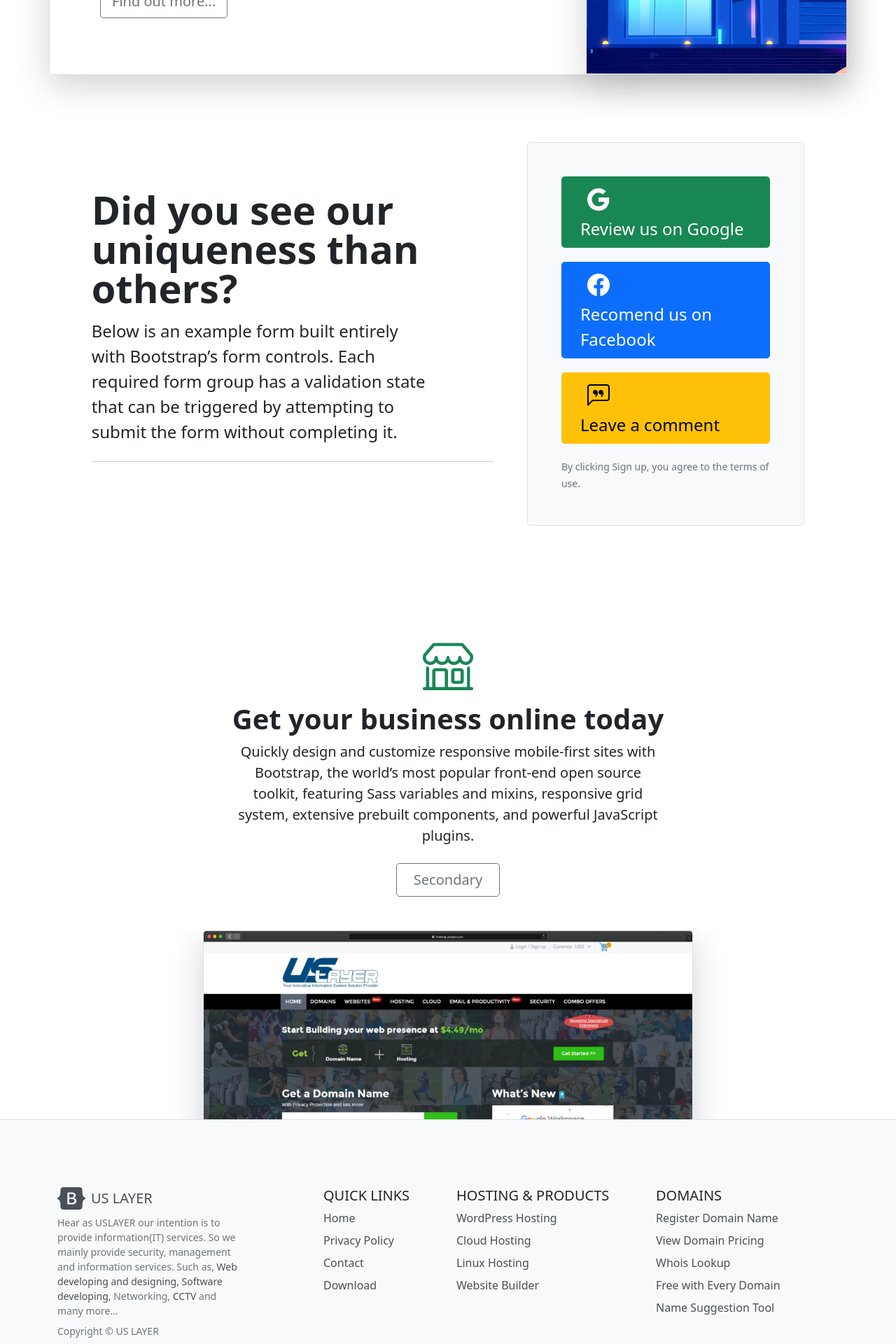
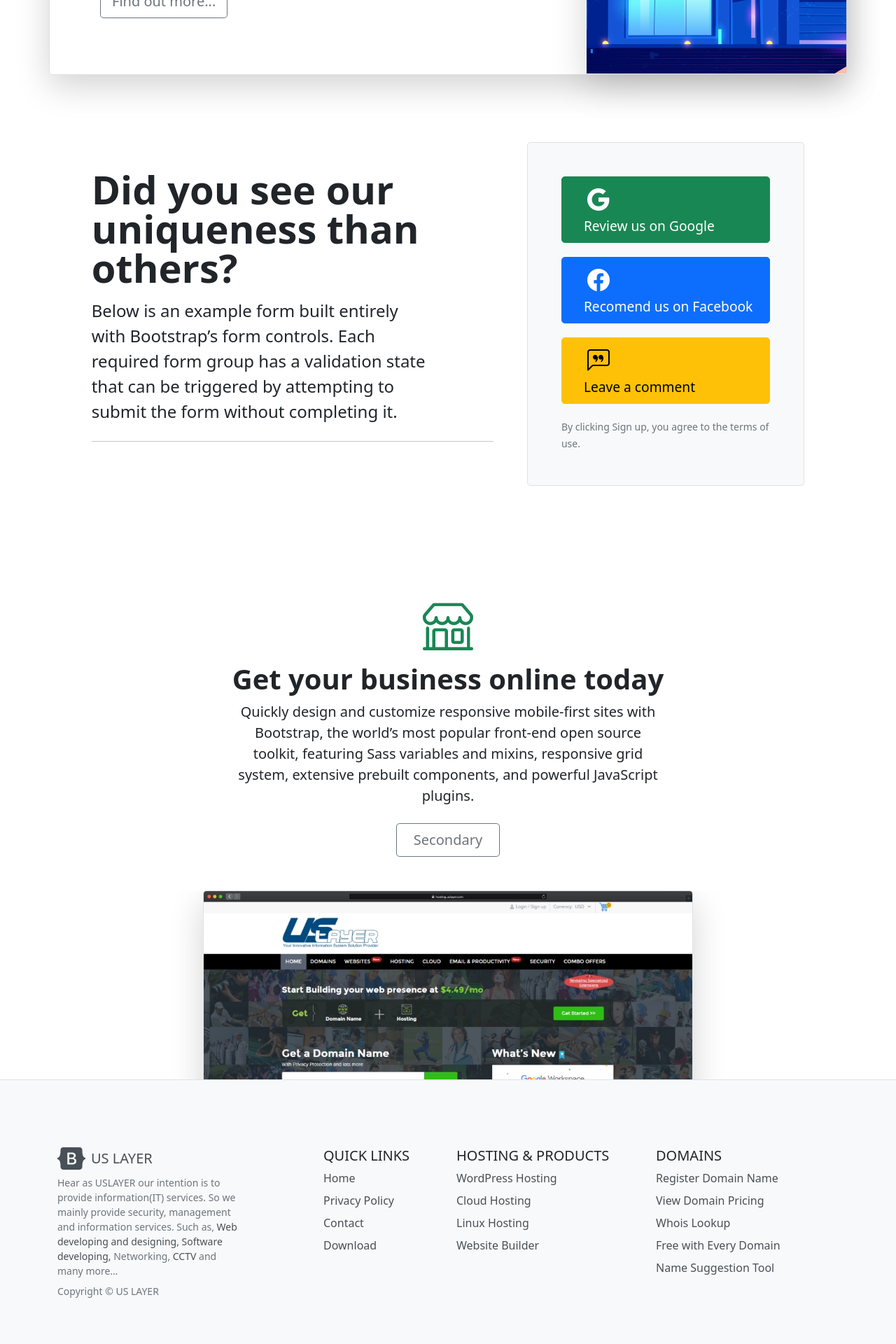
Before and after one commit to uslayer/uslayer.github.io, a Jekyll site: the page built from index.html, in a window 1280 px wide. Shown: the part 1072-2992 px from the top of the page at 70% size. Built offline with Jekyll 4.4.1, drawn with Linux system fonts in a browser that asks for light colours; the list of posts is cut into pages by our own code.

Commit message:
Update custom.css

```diff
--- a/assets/css/custom.css
+++ b/assets/css/custom.css
@@ -18,8 +18,8 @@
 }
 
 .review_btn div{
-  font-size: 1.5rem;
-  margin-left: 10px;
+  font-size: 1.2rem;
+  margin-left: 15px;
   font-style: normal;
 }
 
```
